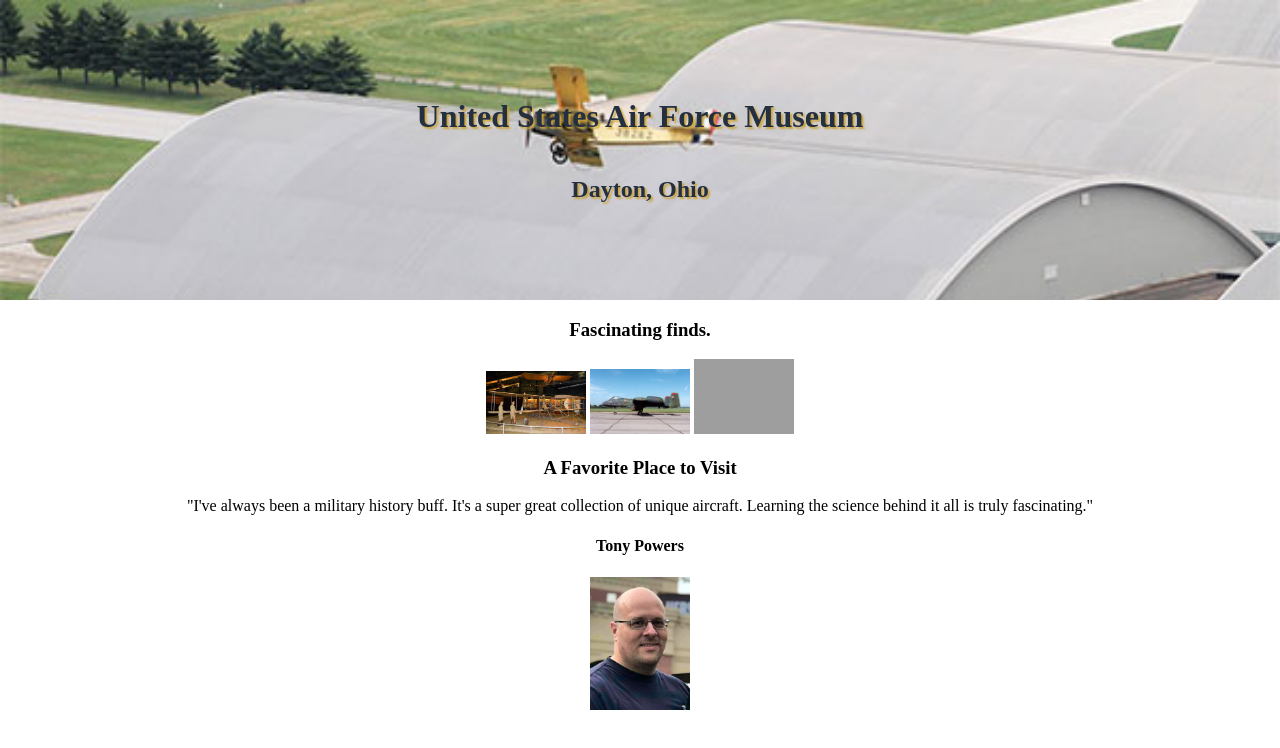
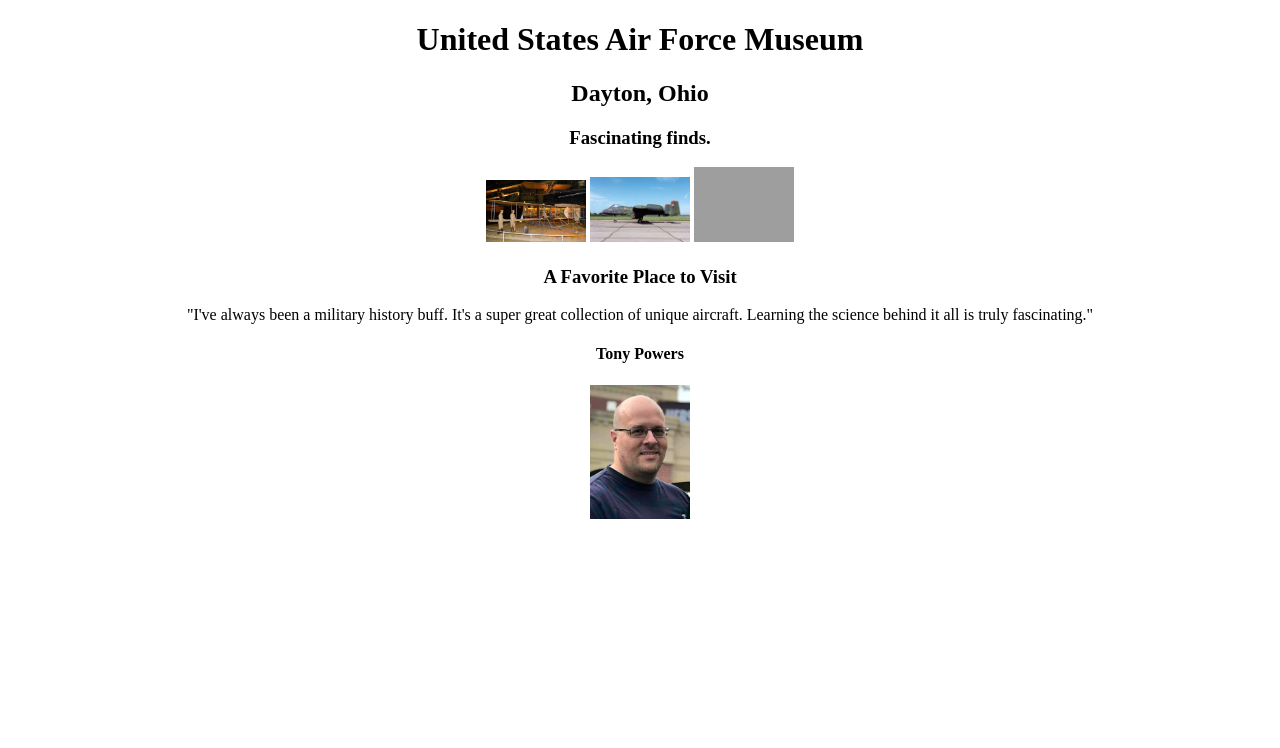
Before and after one commit to t-powers/memorable-visit, a website built with Vite: page index.html in a window 1280 px wide. Built offline with nearby package versions, Linux system fonts and the light colour scheme; grey boxes are pictures that could not be loaded.

Commit message:
redoing style

```diff
--- a/index.html
+++ b/index.html
@@ -9,11 +9,9 @@
   </head>
   <body>
     <!-- HERO SECTION -->
-    <div id="hero">
-      <div class="mid-center">
-        <h1>United States Air Force Museum</h1>
-        <h2>Dayton, Ohio</h2>
-      </div>
+    <div>
+      <h1>United States Air Force Museum</h1>
+      <h2>Dayton, Ohio</h2>
     </div>
 
     <!-- ACTIVITIES SECTION -->
--- a/styles.css
+++ b/styles.css
@@ -7,22 +7,8 @@
   width: 100px;
 }
 
-#hero {
-  display: flex;
-  margin: 0;
-  background-image: url(images/air-force-museum.jpg);
-  background-size: cover;
-  background-repeat: no-repeat;
-}
-.mid-center {
-  display: flex;
-  flex-direction: column;
-  width: 100%;
-  height: 300px;
-  justify-content: center;
-  color: #242f40;
-  text-shadow: 2px 2px 2px #cca43b;
-}
+
+
 
 /* CSS HEX color codes
 --jet: #363636ff;
```
Also changed, not shown: 2 other files.
